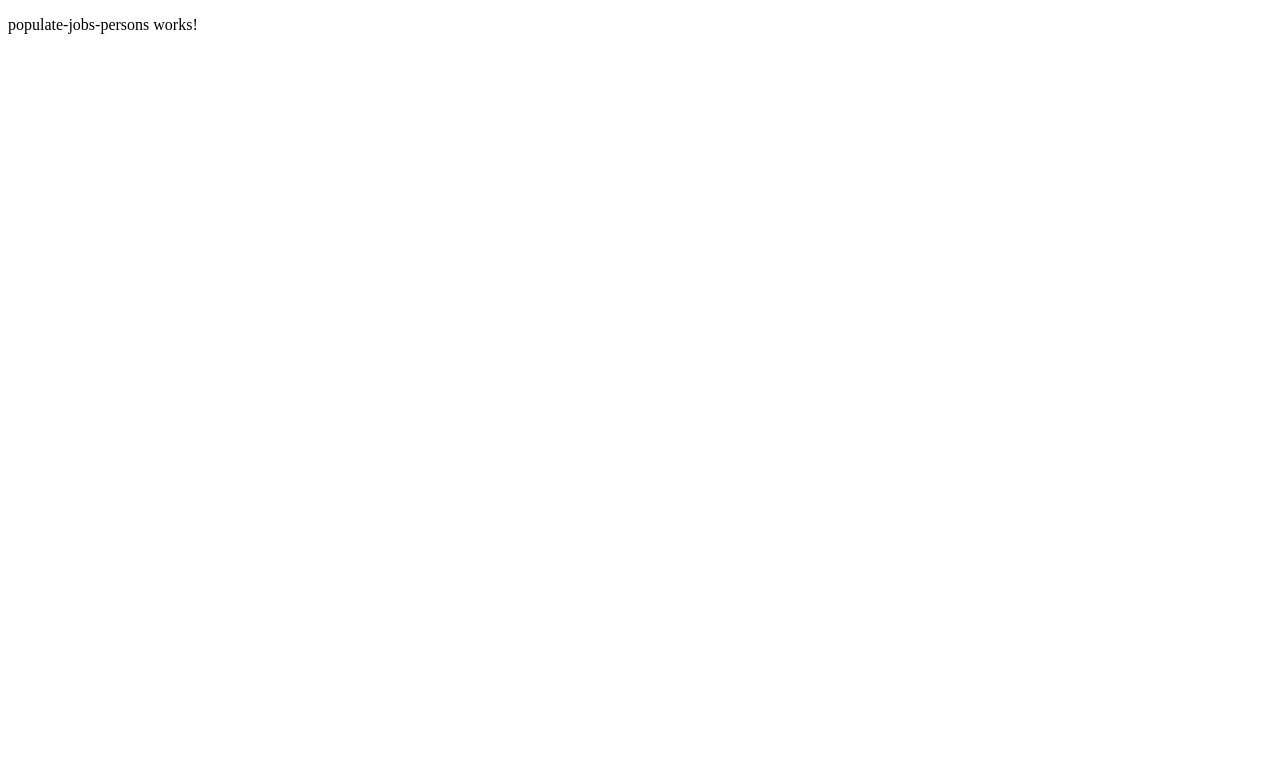
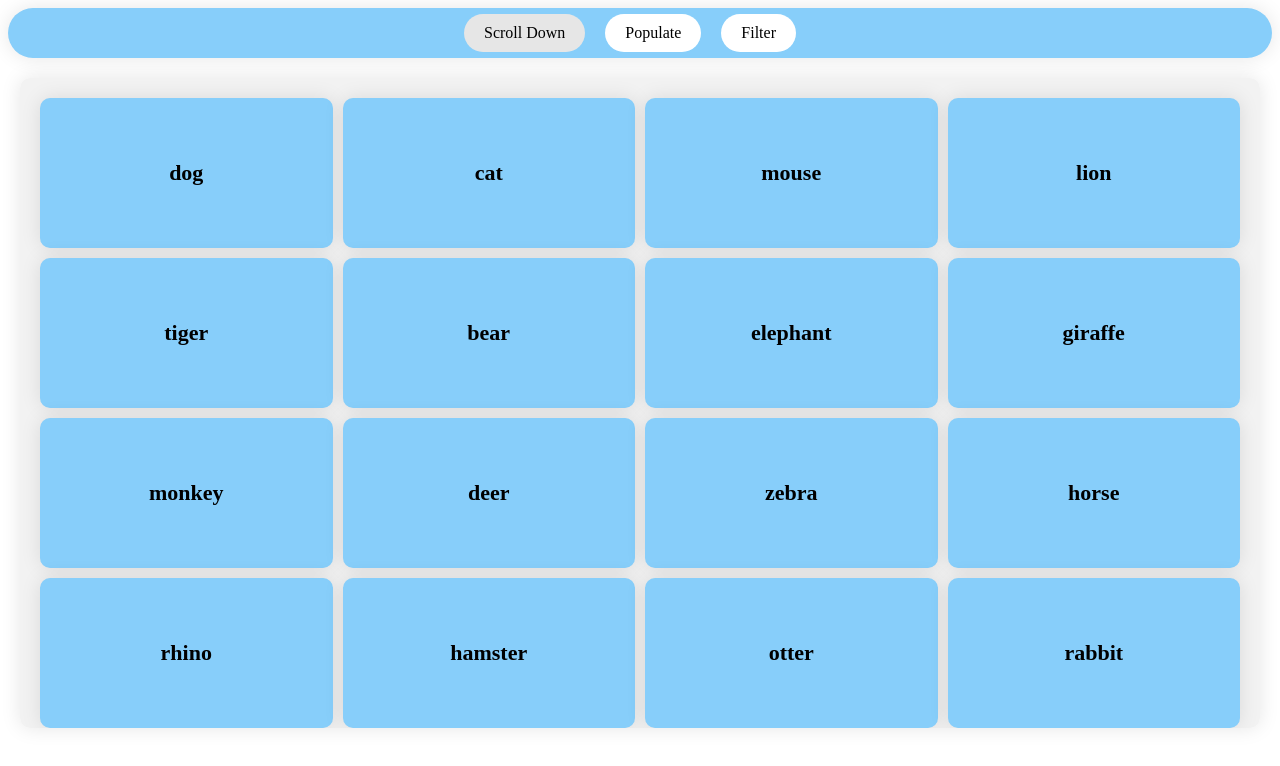
Before and after one commit to GU-RAM/rxjs-properties-exercise, an Angular app: page / in a window 1280 px wide. Shown: the top 766 px of the page. Built offline with nearby package versions, Linux system fonts and the light colour scheme.

Commit message:
added routing, improved styling

```diff
--- a/src/app/app.component.html
+++ b/src/app/app.component.html
@@ -1,3 +1,18 @@
 <!-- <app-filter-by-input></app-filter-by-input> -->
 <!-- <app-scroll-down></app-scroll-down> -->
-<app-populate-jobs-persons></app-populate-jobs-persons>
+<!-- <app-populate-jobs-persons></app-populate-jobs-persons> -->
+<nav>
+  <ul>
+    <li
+      routerLink=""
+      [routerLinkActiveOptions]="{ exact: true }"
+      routerLinkActive="active"
+    >
+      Scroll Down
+    </li>
+    <li routerLink="/populate" routerLinkActive="active">Populate</li>
+    <li routerLink="/filter" routerLinkActive="active">Filter</li>
+  </ul>
+</nav>
+
+<router-outlet></router-outlet>
--- a/src/app/app.component.scss
+++ b/src/app/app.component.scss
@@ -0,0 +1,48 @@
+nav {
+  display: flex;
+  justify-content: center;
+  align-items: center;
+  height: 50px;
+  background-color: #87cefa;
+  border-radius: 25px;
+  box-shadow: 0px 0px 20px rgba(0, 0, 0, 0.1);
+}
+
+nav ul {
+  display: flex;
+  list-style-type: none;
+  margin: 0;
+  padding: 0;
+  border-bottom: none;
+}
+
+nav li {
+  display: flex;
+  padding: 10px 20px;
+  background-color: #fff;
+  transition: all 0.3s ease-in-out;
+  border-radius: 25px;
+  margin-right: 20px;
+}
+
+nav a {
+  text-decoration: none;
+  color: #333;
+  font-weight: bold;
+  font-size: 22px;
+}
+
+nav .active {
+  background-color: #e6e6e6;
+}
+
+nav li:hover {
+  background-color: #ddd;
+  transform: translateY(-5px);
+  box-shadow: 0px 20px 20px rgba(0, 0, 0, 0.1);
+  cursor: pointer;
+}
+
+nav li + li {
+  border-left: none;
+}
--- a/src/app/app.module.ts
+++ b/src/app/app.module.ts
@@ -7,6 +7,7 @@ import { ScrollDownComponent } from './scroll-down/scroll-down.component';
 import { PopulateJobsPersonsComponent } from './populate-jobs-persons/populate-jobs-persons.component';
 import { FilterByInputComponent } from './filter-by-input/filter-by-input.component';
 import { ReactiveFormsModule } from '@angular/forms';
+import { AppRoutingModule } from './app-routing-model';
 
 @NgModule({
   declarations: [
@@ -16,7 +17,7 @@ import { ReactiveFormsModule } from '@angular/forms';
     PopulateJobsPersonsComponent,
     FilterByInputComponent,
   ],
-  imports: [BrowserModule, ReactiveFormsModule],
+  imports: [BrowserModule, ReactiveFormsModule, AppRoutingModule],
   providers: [],
   bootstrap: [AppComponent],
 })
--- a/src/app/filter-by-input/filter-by-input.component.html
+++ b/src/app/filter-by-input/filter-by-input.component.html
@@ -9,5 +9,6 @@
 <div class="movies-container">
   <ul>
     <li *ngFor="let movieFound of moviesFound">{{ movieFound }}</li>
+    <li *ngIf="!moviesFound.length">Not Found</li>
   </ul>
 </div>
--- a/src/app/filter-by-input/filter-by-input.component.scss
+++ b/src/app/filter-by-input/filter-by-input.component.scss
@@ -61,7 +61,12 @@ li {
   padding: 20px;
   font-size: 18px;
   font-weight: bold;
-  color: white;
+  color: black;
+}
+
+li:last-child {
+  border-bottom-left-radius: 10px;
+  border-bottom-right-radius: 10px;
 }
 
 li:nth-child(even) {
--- a/src/app/scroll-down/scroll-down.component.scss
+++ b/src/app/scroll-down/scroll-down.component.scss
@@ -1,19 +1,34 @@
 .container {
   max-width: 1200px;
   height: 610px;
-  min-height: 600px;
+  padding: 20px;
   overflow-y: scroll;
   margin: 20px auto;
   display: grid;
   grid-template-columns: repeat(4, 1fr);
-  gap: 5px;
+  gap: 10px;
   color: #000;
+  background-color: #f2f2f2;
+  box-shadow: 0px 0px 20px rgba(0, 0, 0, 0.1);
+  border-radius: 10px;
+}
 
-  li {
-    height: 150px;
-    display: flex;
-    align-items: center;
-    justify-content: center;
-    background-color: bisque;
-  }
+.container li {
+  height: 150px;
+  display: flex;
+  align-items: center;
+  justify-content: center;
+  background-color: #87cefa;
+  font-size: 22px;
+  font-weight: bold;
+  border-radius: 10px;
+  text-shadow: none;
+  box-shadow: 0px 0px 20px rgba(0, 0, 0, 0.1);
+  transition: all 0.3s ease-in-out;
 }
+
+.container li:hover {
+  transform: translateY(-10px);
+  box-shadow: 0px 20px 20px rgba(0, 0, 0, 0.1);
+  cursor: pointer;
+}
```
Also changed, not shown: src/app/app-routing-model.ts (added, +27 -0 lines).
